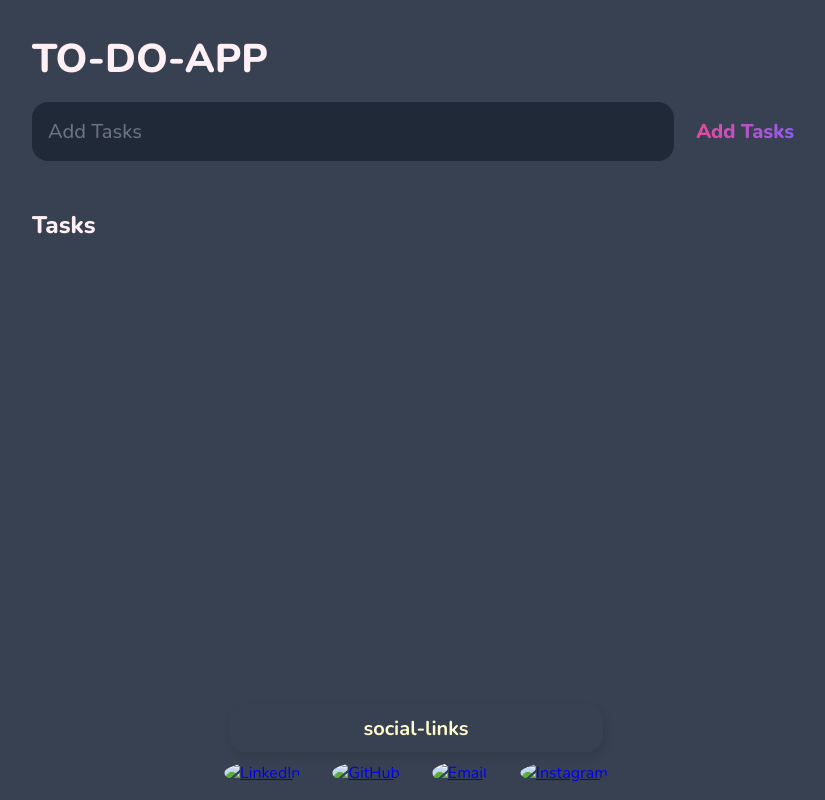
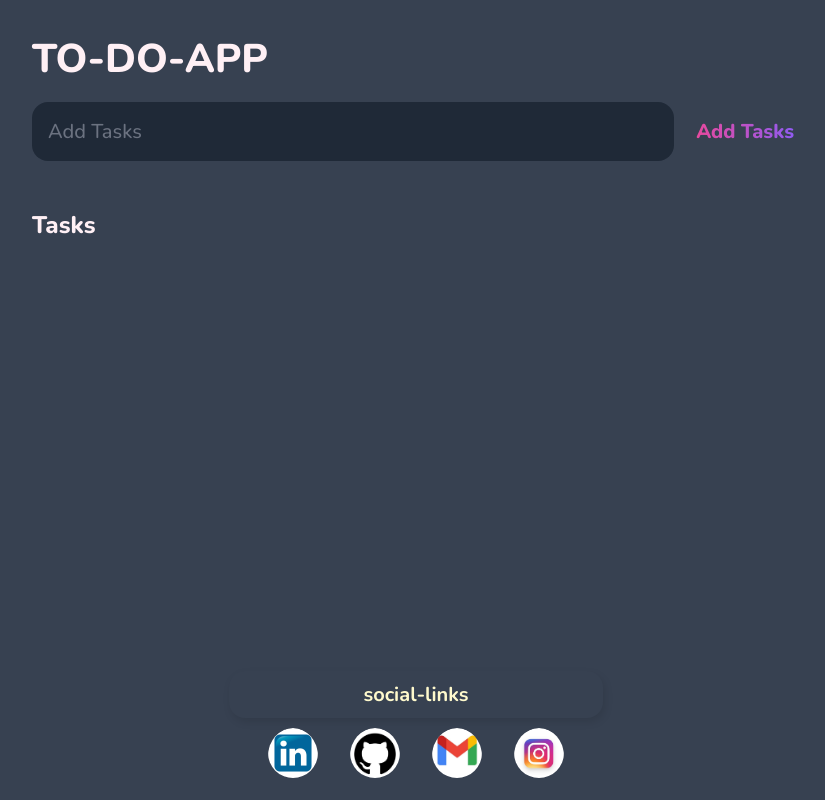
Before and after one commit to IamRaghul18/ToDo-Web-app, a plain HTML site: page ToDo.html in a window 1280 px wide. Shown: the whole page, without its empty margins (224-1049 px from the left). Drawn offline with nearby package versions, Linux system fonts and the light colour scheme.

Commit message:
corrections

```diff
--- a/ToDo.html
+++ b/ToDo.html
@@ -6,7 +6,7 @@
     <title>TO-DO</title>
     <link rel="stylesheet" href="Todo.css">
 
-    <link rel="icon" href="/ToDoapp/logos/logo.jpg" type="image/x-icon">
+    <link rel="icon" href="/logos/logo.jpg" type="image/x-icon">
 
 </head>
 <body>
@@ -52,16 +52,16 @@
         <p>social-links</p>
         <div class="social-links">
             <a href="https://www.linkedin.com/in/raghulprasad-/" target="_blank">
-                <img src="/ToDoapp/logos/linkedin.jpg" alt="LinkedIn" width="400" height="400">
+                <img src="/logos/linkedin.jpg" alt="LinkedIn" width="400" height="400">
             </a>
             <a href="https://github.com/IamRaghul18" target="_blank">
-                <img src="/ToDoapp/logos/github.jpg" alt="GitHub" width="500" height="500">
+                <img src="/logos/github.jpg" alt="GitHub" width="500" height="500">
             </a>
             <a href="mailto:rghlprsd@gmail.com">
-                <img src="/ToDoapp/logos/mail.jpg" alt="Email" width="500" height="500">
+                <img src="/logos/mail.jpg" alt="Email" width="500" height="500">
             </a>
             <a href="https://www.instagram.com/iam_raghul18/?hl=en" target="_blank">
-                <img src="/ToDoapp/logos/insta.jpg" alt="Instagram" width="500" height="500">
+                <img src="/logos/insta.jpg" alt="Instagram" width="500" height="500">
             </a>
         </div>
     </footer>
```
Also changed, not shown: logos/logo.jpg.
